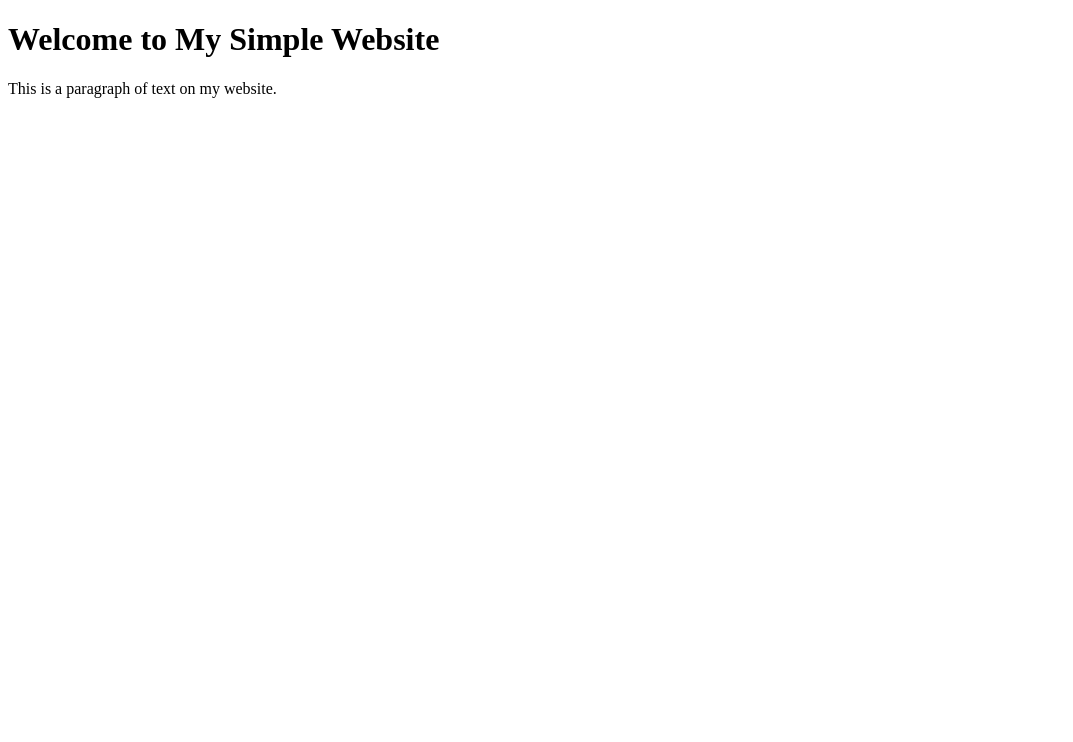
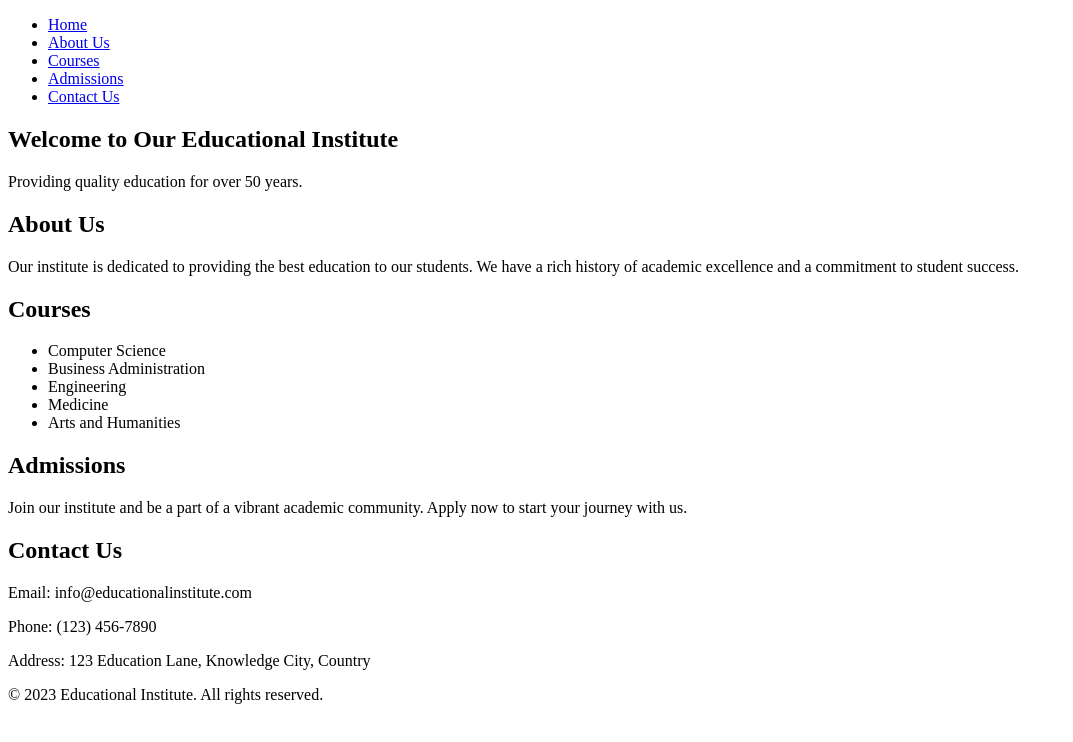
Before and after one commit to FNisla/FNisla.github.io, a plain HTML site: page index.html in a window 1280 px wide. Shown: the whole page, without its empty margins (0-1073 px from the left). Drawn offline with Linux system fonts and the light colour scheme.

Commit message:
added a basic html structure file for educational institute

```diff
--- a/index.html
+++ b/index.html
@@ -3,10 +3,57 @@
 <head>
     <meta charset="UTF-8">
     <meta name="viewport" content="width=device-width, initial-scale=1.0">
-    <title>My Simple Website</title>
+    <title>Educational Institute</title>
+    <link rel="stylesheet" href="styles.css">
 </head>
 <body>
-    <h1>Welcome to My Simple Website</h1>
-    <p>This is a paragraph of text on my website.</p>
+    <header>
+        <nav>
+            <ul>
+                <li><a href="#home">Home</a></li>
+                <li><a href="#about">About Us</a></li>
+                <li><a href="#courses">Courses</a></li>
+                <li><a href="#admissions">Admissions</a></li>
+                <li><a href="#contact">Contact Us</a></li>
+            </ul>
+        </nav>
+    </header>
+
+    <section id="home">
+        <h1>Welcome to Our Educational Institute</h1>
+        <p>Providing quality education for over 50 years.</p>
+    </section>
+
+    <section id="about">
+        <h2>About Us</h2>
+        <p>Our institute is dedicated to providing the best education to our students. We have a rich history of academic excellence and a commitment to student success.</p>
+    </section>
+
+    <section id="courses">
+        <h2>Courses</h2>
+        <ul>
+            <li>Computer Science</li>
+            <li>Business Administration</li>
+            <li>Engineering</li>
+            <li>Medicine</li>
+            <li>Arts and Humanities</li>
+        </ul>
+    </section>
+
+    <section id="admissions">
+        <h2>Admissions</h2>
+        <p>Join our institute and be a part of a vibrant academic community. Apply now to start your journey with us.</p>
+    </section>
+
+    <section id="contact">
+        <h2>Contact Us</h2>
+        <p>Email: info@educationalinstitute.com</p>
+        <p>Phone: (123) 456-7890</p>
+        <p>Address: 123 Education Lane, Knowledge City, Country</p>
+    </section>
+
+    <footer>
+        <p>&copy; 2023 Educational Institute. All rights reserved.</p>
+    </footer>
 </body>
 </html>
```
